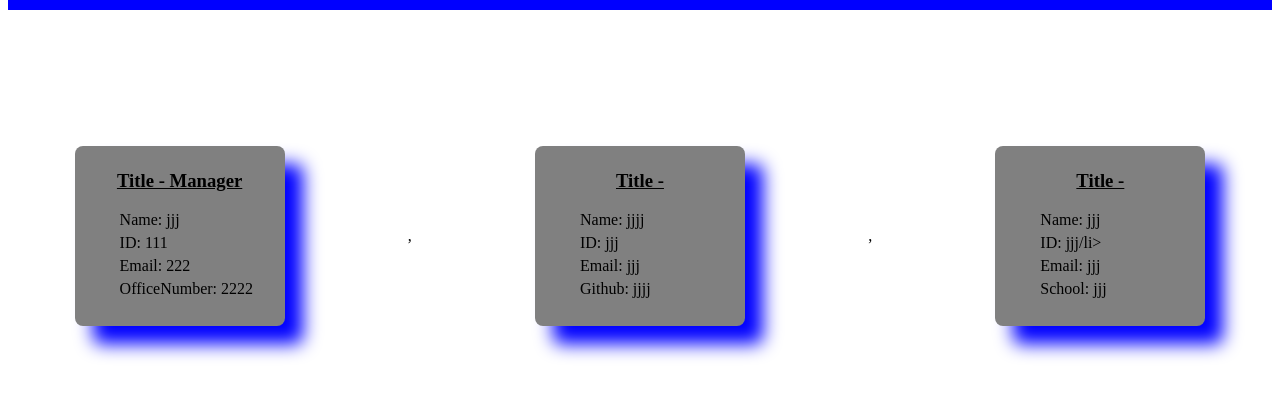
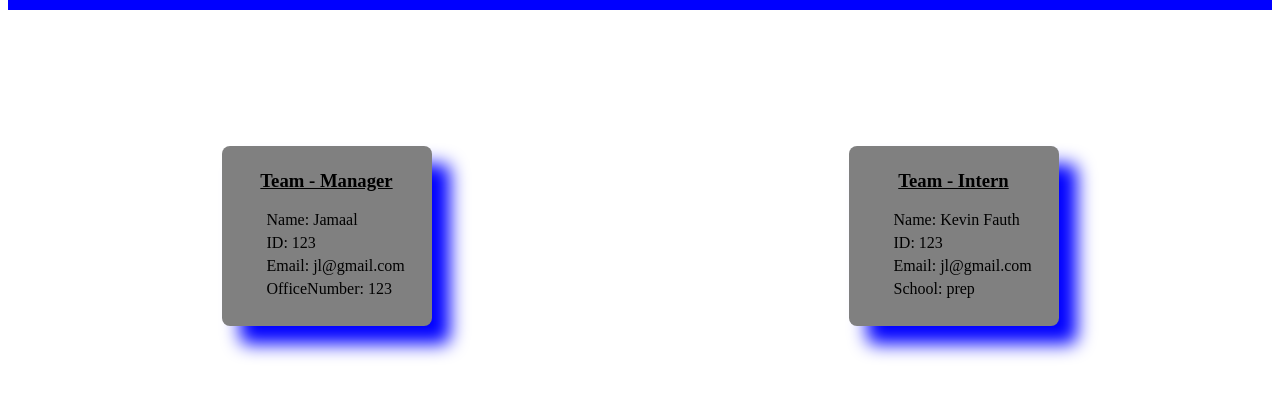
Before and after one commit to Maalie04/Profile-Generator, a website: page TeamProfile.html in a window 1280 px wide. Shown: the part 123-520 px from the top of the page. Drawn offline with Linux system fonts and the light colour scheme.

Commit message:
joined each functions data to the profileData array

```diff
--- a/TeamProfile.html
+++ b/TeamProfile.html
@@ -24,41 +24,28 @@
     <div class="card">
         <div class="teamCard">
             <div class="cardTitle">
-                <h3>Title - Manager</h3>
+                <h3>Team - Manager</h3>
             </div>
             <div class="cardBody">
                 <ul>
-                <li>Name: jjj</li>
-                <li>ID: 111</li>
-                <li>Email: 222</li>
-                <li>OfficeNumber: 2222</li>
+                <li>Name: Jamaal</li>
+                <li>ID: 123</li>
+                <li>Email: jl@gmail.com</li>
+                <li>OfficeNumber: 123</li>
                 </ul>
             </div>
-        </div>,
-    <div class="teamCard">
+        </div>
+
+        <div class="teamCard">
             <div class="cardTitle">
-                <h3>Title - </h3>
+                <h3>Team - Intern</h3>
             </div>
             <div class="cardBody">
                 <ul>
-                <li>Name: jjjj</li>
-                <li>ID: jjj</li>
-                <li>Email: jjj</li>
-                <li>Github: jjjj</li>
-                </ul>
-     </div>
-        </div> ,
-
-        <div class="teamCard">
-            <div class="cardTitle">
-                <h3>Title - </h3>
-            </div>
-            <div class="cardBody">
-                <ul>
-                <li>Name: jjj</li>
-                <li>ID: jjj/li>
-                <li>Email: jjj</li>
-                <li>School: jjj</li>
+                <li>Name: Kevin Fauth</li>
+                <li>ID: 123</li>
+                <li>Email: jl@gmail.com</li>
+                <li>School: prep</li>
                 </ul>
             </div>
         </div>
```
Also changed, not shown: dist/renderOutput.js.
